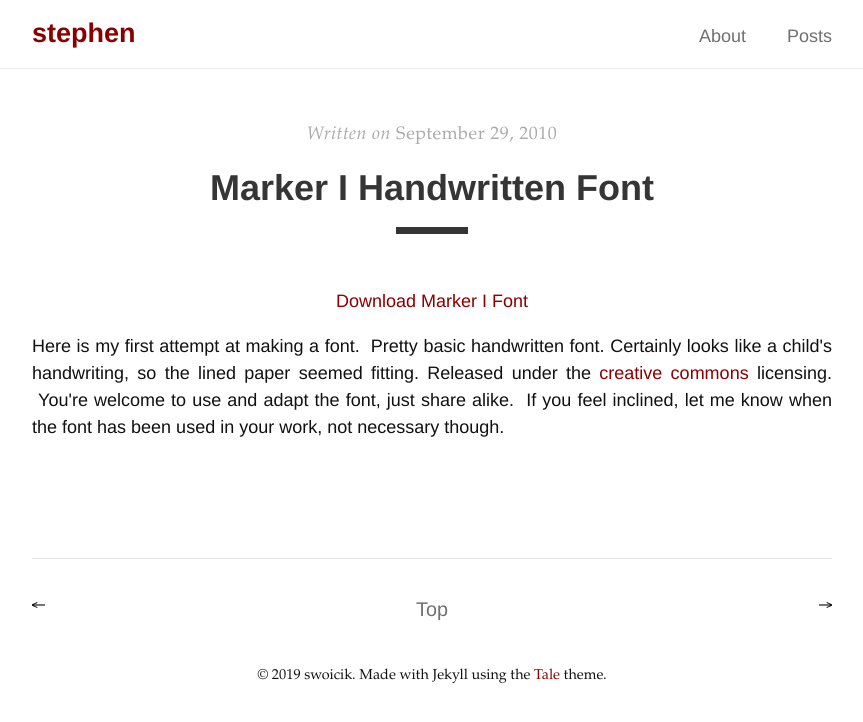
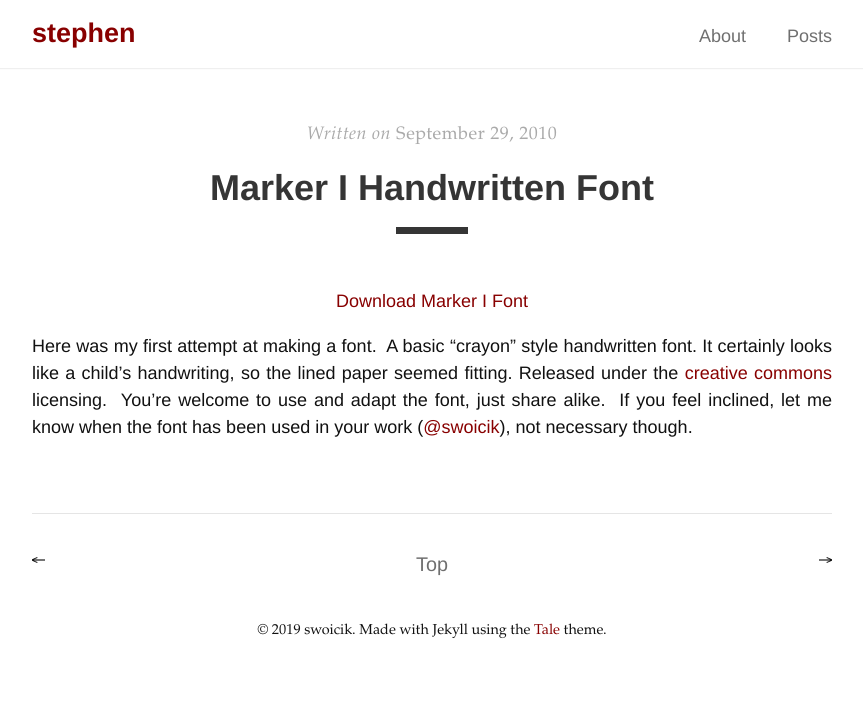
Before and after one commit to swoicik/swoicik.github.io, a Jekyll site: the page built from _posts/2010-09-29-marker-i-handwritten-font.md, in a window 1280 px wide. Shown: the top 722 px of the page, without its empty margins (208-1071 px from the left). Built offline with Jekyll 4.4.1, drawn with Linux system fonts in a browser that asks for light colours.

Commit message:
Syncing _posts/2010-09-29-marker-i-handwritten-font.md from WordPress at https://woicik.rivikhosting.com (stephen) - wpghs

```diff
--- a/_posts/2010-09-29-marker-i-handwritten-font.md
+++ b/_posts/2010-09-29-marker-i-handwritten-font.md
@@ -5,14 +5,9 @@ author: stephen
 post_excerpt: "Here is my first attempt at making a font.  Pretty basic handwritten font. Certainly looks like a child's handwriting, so the lined paper seemed fitting. Released under the creative commons licensing.  You're welcome to use and adapt the font, just share alike.  If you feel inclined, let me know when the font has been used in your work, not necessary though."
 layout: post
 permalink: >
-  http://woicik.rivikhosting.com/2010/marker-i-handwritten-font/
+  https://woicik.rivikhosting.com/2010/marker-i-handwritten-font/
 published: true
 post_date: 2010-09-29 08:26:35
 ---
 <p style="text-align: center;"><a title="Marker I Font" href="http://woicik.rivikhosting.com/files/2013/09/Marker-I.zip">Download Marker I Font</a></p>
-<p>Here is my first attempt at making a font.  Pretty basic handwritten font. Certainly looks like a child's handwriting, so the lined paper seemed fitting. Released under the <a href="http://creativecommons.org/licenses/by-sa/3.0/" target="_blank" rel="noopener">creative commons</a> licensing.  You're welcome to use and adapt the font, just share alike.  If you feel inclined, let me know when the font has been used in your work, not necessary though.</p>
-<p> </p>
-
-<!-- wp:gumroad/gumroad-block {"id":"\u003ca href=\u0022Marker1\u0022\u003e\u003ca href=\u0022Marker1\u0022\u003ei/Marker1\u003c/a\u003e\u003c/a\u003e","type":"embed","text":"Download the Marker I Font","url":"\u003ca href=\u0022https://gumroad.com/l/Marker1\u0022\u003e\u003ca href=\u0022https://gumroad.com/l/Marker1\u0022\u003ehttps://gumroad.com/i/Marker1\u003c/a\u003e\u003c/a\u003e"} -->
-<div class="gumroad-product-embed" data-gumroad-product-id="<a href=&quot;Marker1&quot;><a href=&quot;Marker1&quot;>i/Marker1</a></a>" class="wp-block-gumroad-gumroad-block"></div>
-<!-- /wp:gumroad/gumroad-block -->
+Here was my first attempt at making a font.  A basic "crayon" style handwritten font. It certainly looks like a child's handwriting, so the lined paper seemed fitting. Released under the <a href="http://creativecommons.org/licenses/by-sa/3.0/" target="_blank" rel="noopener noreferrer">creative commons</a> licensing.  You're welcome to use and adapt the font, just share alike.  If you feel inclined, let me know when the font has been used in your work (<a href="https://twitter.com/swoicik" target="_blank" rel="noopener noreferrer">@swoicik</a>), not necessary though.
```
